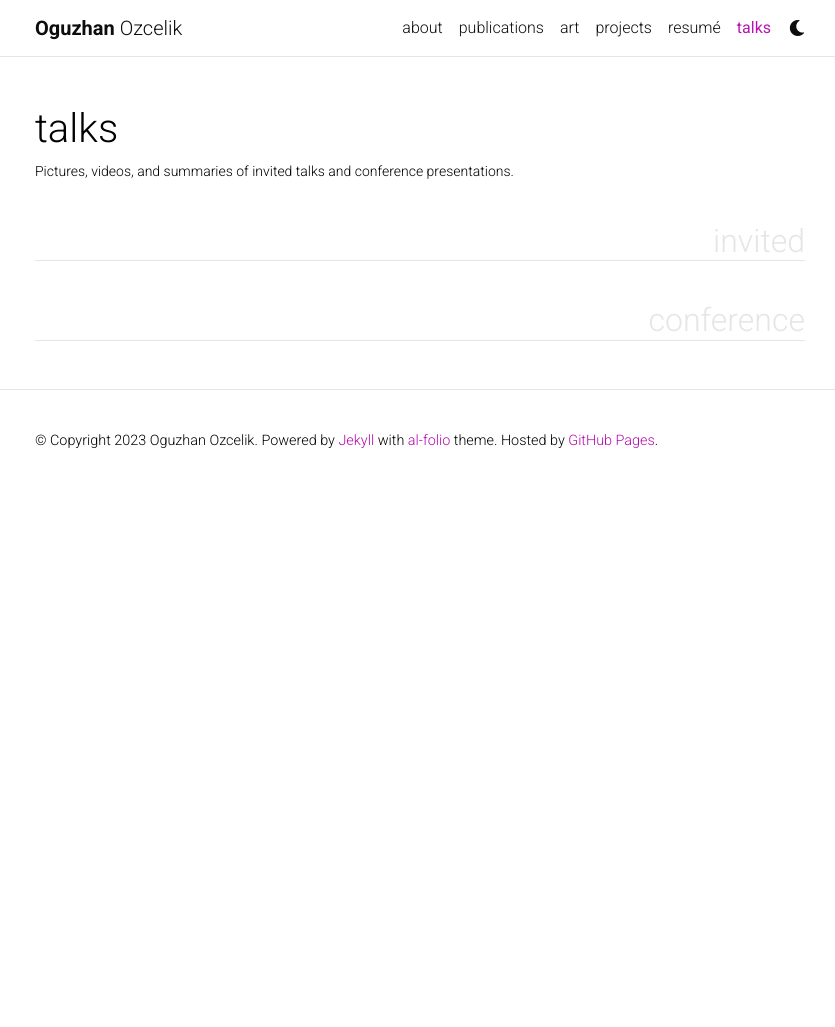
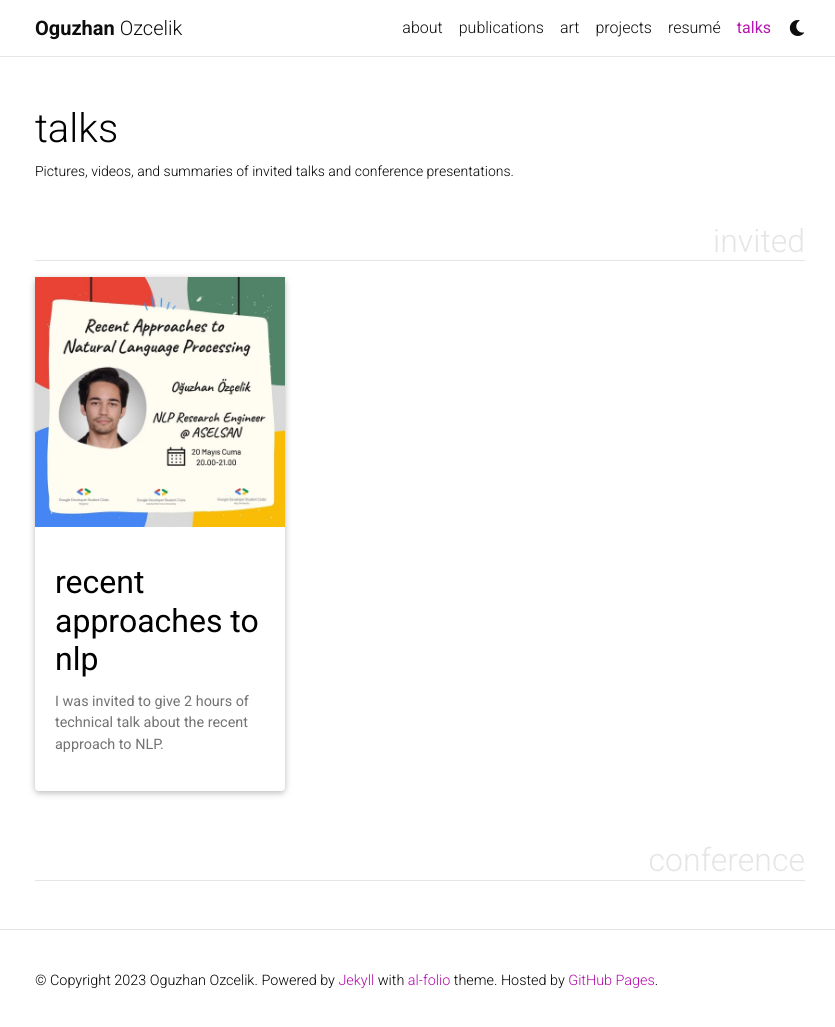
Before and after one commit to ogozcelik/info, a Jekyll site: the page built from _pages/teaching.md, in a window 1280 px wide and 1031 px high. Shown: the top 1027 px of the window, without its empty margins (220-1055 px from the left). Built offline with Jekyll 4.4.1, drawn with Linux system fonts in a browser that asks for light colours; full-size pictures stand in for the smaller copies a plugin makes; comment, search, counter and statistics services are not loaded; a style sheet for code colours, icons or effects is not loaded.

Commit message:
Update 1_talk.md

```diff
--- a/_projects/1_talk.md
+++ b/_projects/1_talk.md
@@ -1,7 +1,7 @@
 ---
 layout: page
-title: ML in a Nutshell: Recent Approaches to NLP
-description: ...
+title: Recent Approaches to NLP
+description: I was invited to give 2 hours of technical talk about the recent approach to NLP.
 img: assets/img/gdsc_koc.jpg
 importance: 1
 category: invited
```
